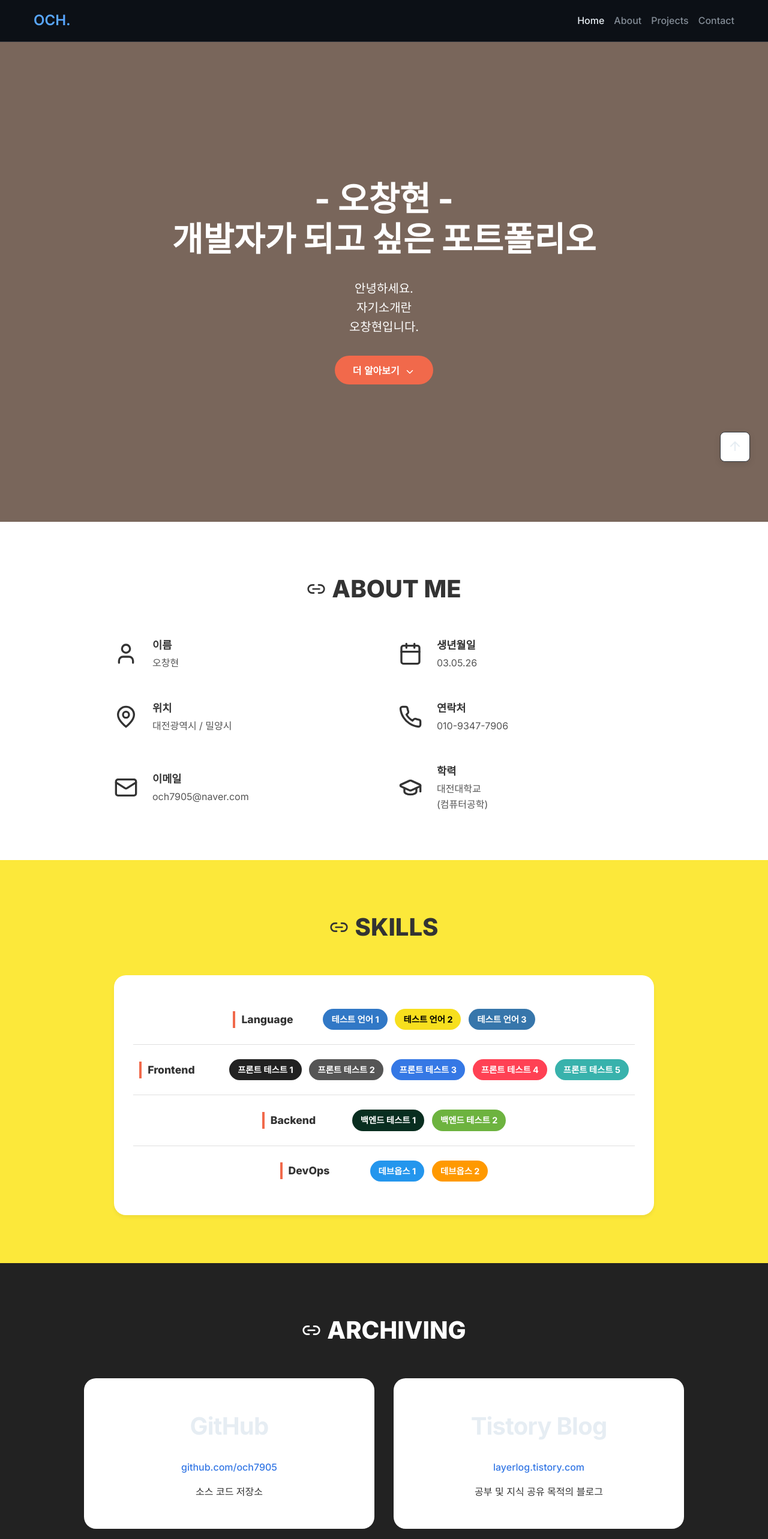
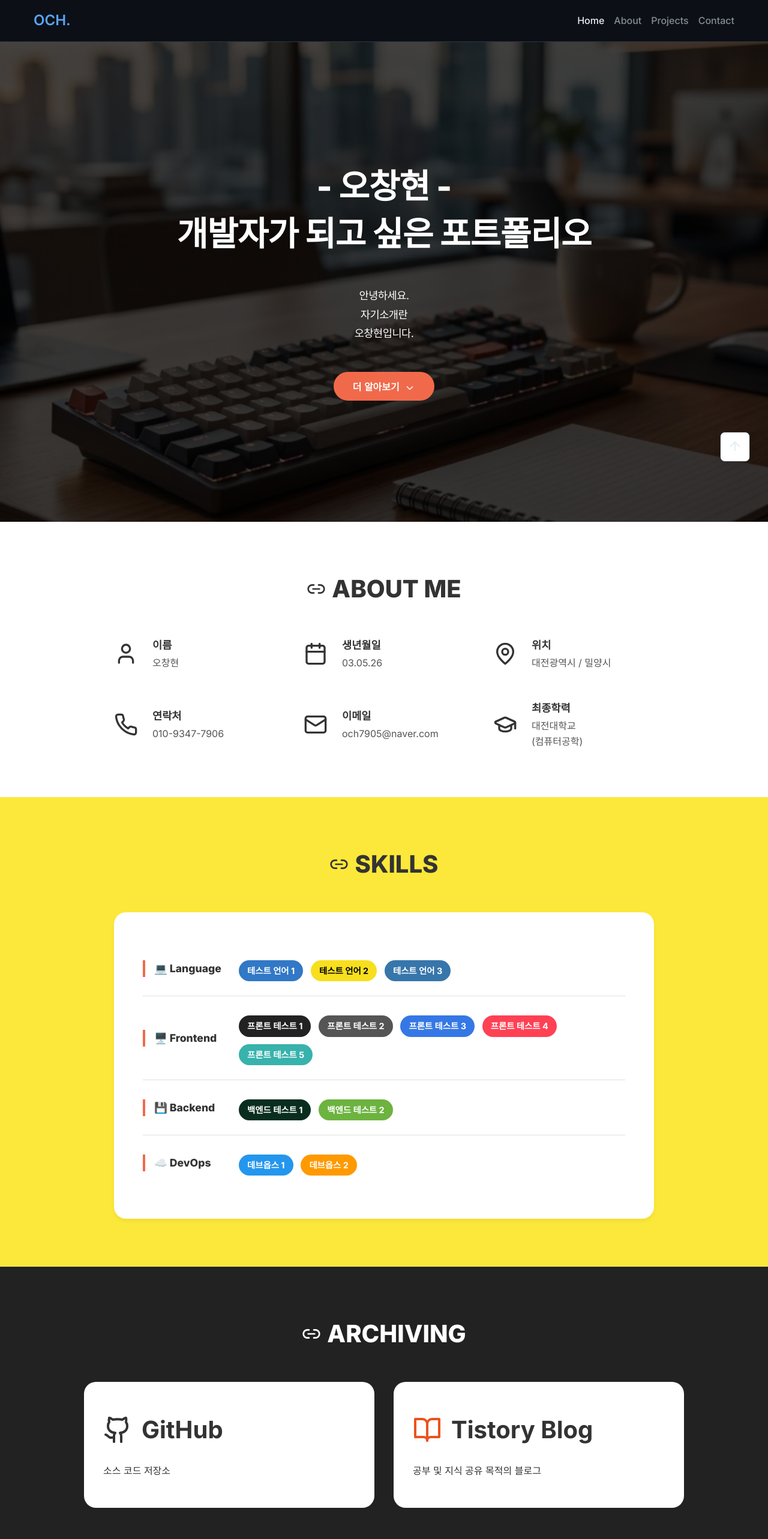
Before and after one commit to och7905/Personal_Page, a React (Vite) app: page / in a window 1280 px wide. Shown: the top 2566 px of the page at 60% size. Built offline with nearby package versions, Linux system fonts and the light colour scheme.

Commit message:
Update
update

```diff
--- a/src/index.css
+++ b/src/index.css
@@ -362,7 +362,11 @@ a:hover {
 /* 1. Hero Section */
 .hero-section {
   min-height: 100vh;
-  background-color: #79665B;
+  /* Dark overlay to make text readable with the image */
+  background-image: linear-gradient(rgba(0, 0, 0, 0.7), rgba(0, 0, 0, 0.7)), url('/hero-bg.jpg');
+  background-size: cover;
+  background-position: center;
+  background-repeat: no-repeat;
   color: white;
   position: relative;
   display: flex;
@@ -403,7 +407,7 @@ a:hover {
 /* 2. About Me */
 .about-grid {
   display: grid;
-  grid-template-columns: repeat(auto-fit, minmax(300px, 1fr));
+  grid-template-columns: repeat(3, 1fr);
   gap: 3rem;
   max-width: 900px;
   margin: 3rem auto 0;
@@ -448,7 +452,7 @@ a:hover {
 .skills-container {
   background-color: #fff;
   border-radius: 20px;
-  padding: 2rem;
+  padding: 3rem;
   max-width: 900px;
   margin: 3rem auto 0;
   box-shadow: 0 4px 6px rgba(0, 0, 0, 0.05);
@@ -462,12 +466,15 @@ a:hover {
 }
 
 .skill-category {
-  width: 150px;
+  width: 160px;
   font-weight: 800;
   font-size: 1.1rem;
   flex-shrink: 0;
   border-left: 4px solid #f1694b;
-  padding-left: 10px;
+  padding-left: 15px;
+  display: flex;
+  align-items: center;
+  gap: 8px;
 }
 
 .skill-tags {
--- a/src/pages/Home.jsx
+++ b/src/pages/Home.jsx
@@ -1,5 +1,5 @@
 import { Link } from 'react-router-dom';
-import { User, Calendar, MapPin, Phone, Mail, GraduationCap, Link2, ChevronDown, ArrowUp } from 'lucide-react';
+import { User, Calendar, MapPin, Phone, Mail, GraduationCap, Link2, ChevronDown, ArrowUp, Github, BookOpen } from 'lucide-react';
 
 function Home() {
     const scrollToSection = (id) => {
@@ -14,13 +14,15 @@ function Home() {
             {/* 1. Hero Section */}
             <section className="hero-section flex-center" id="hero">
                 <div className="hero-content text-center">
-                    <h1 className="hero-title">- 오창현 -<br />개발자가 되고 싶은
-                        포트폴리오</h1>
-                    <div className="hero-subtitle">
-                        <p>안녕하세요.</p>
-                        <p>자기소개란<br />오창현입니다.</p>
+                    <h1 className="hero-title font-bold" style={{ fontSize: '3.5rem', letterSpacing: '-1px', lineHeight: '1.4' }}>
+                        - 오창현 -<br />개발자가 되고 싶은 포트폴리오
+                    </h1>
+                    <div className="hero-subtitle mt-xl" style={{ fontSize: '1.1rem', lineHeight: '1.8', letterSpacing: '-0.5px' }}>
+                        안녕하세요.<br />
+                        자기소개란<br />
+                        오창현입니다.
                     </div>
-                    <button className="hero-btn mt-lg" onClick={() => scrollToSection('about')}>
+                    <button className="hero-btn mt-xl" onClick={() => scrollToSection('about')} style={{ backgroundColor: '#F1694B', color: 'white', borderRadius: '30px', padding: '12px 32px', fontSize: '1rem' }}>
                         더 알아보기 <ChevronDown size={18} style={{ display: 'inline', verticalAlign: 'middle', marginLeft: '4px' }} />
                     </button>
                 </div>
@@ -69,7 +71,7 @@ function Home() {
                         <div className="about-item flex-center">
                             <GraduationCap className="about-icon" />
                             <div className="about-info">
-                                <span className="about-label">학력</span>
+                                <span className="about-label">최종학력</span>
                                 <span className="about-value">대전대학교<br />(컴퓨터공학)</span>
                             </div>
                         </div>
@@ -83,17 +85,17 @@ function Home() {
                 <div className="container">
                     <h2 className="section-title text-center"><Link2 className="title-icon" /> SKILLS</h2>
                     <div className="skills-container card mt-xl">
-                        <div className="skill-row border-bottom flex-center">
-                            <div className="skill-category">Language</div>
-                            <div className="skill-tags">
+                        <div className="skill-row border-bottom flex-start">
+                            <div className="skill-category">💻 Language</div>
+                            <div className="skill-tags mt-xs">
                                 <span className="skill-tag" style={{ backgroundColor: '#3178C6', color: 'white' }}>테스트 언어 1</span>
                                 <span className="skill-tag" style={{ backgroundColor: '#F7DF1E', color: 'black' }}>테스트 언어 2</span>
                                 <span className="skill-tag" style={{ backgroundColor: '#3776AB', color: 'white' }}>테스트 언어 3</span>
                             </div>
                         </div>
-                        <div className="skill-row border-bottom flex-center">
-                            <div className="skill-category">Frontend</div>
-                            <div className="skill-tags">
+                        <div className="skill-row border-bottom flex-start">
+                            <div className="skill-category">🖥️ Frontend</div>
+                            <div className="skill-tags mt-xs">
                                 <span className="skill-tag bg-dark text-white">프론트 테스트 1</span>
                                 <span className="skill-tag bg-gray text-white">프론트 테스트 2</span>
                                 <span className="skill-tag" style={{ backgroundColor: '#3578E5', color: 'white' }}>프론트 테스트 3</span>
@@ -101,16 +103,16 @@ function Home() {
                                 <span className="skill-tag" style={{ backgroundColor: '#38B2AC', color: 'white' }}>프론트 테스트 5</span>
                             </div>
                         </div>
-                        <div className="skill-row border-bottom flex-center">
-                            <div className="skill-category">Backend</div>
-                            <div className="skill-tags">
+                        <div className="skill-row border-bottom flex-start">
+                            <div className="skill-category">💾 Backend</div>
+                            <div className="skill-tags mt-xs">
                                 <span className="skill-tag" style={{ backgroundColor: '#092E20', color: 'white' }}>백엔드 테스트 1</span>
                                 <span className="skill-tag" style={{ backgroundColor: '#6DB33F', color: 'white' }}>백엔드 테스트 2</span>
                             </div>
                         </div>
-                        <div className="skill-row flex-center border-none">
-                            <div className="skill-category">DevOps</div>
-                            <div className="skill-tags">
+                        <div className="skill-row flex-start border-none">
+                            <div className="skill-category">☁️ DevOps</div>
+                            <div className="skill-tags mt-xs">
                                 <span className="skill-tag" style={{ backgroundColor: '#2496ED', color: 'white' }}>데브옵스 1</span>
                                 <span className="skill-tag" style={{ backgroundColor: '#FF9900', color: 'white' }}>데브옵스 2</span>
                             </div>
@@ -124,16 +126,20 @@ function Home() {
                 <div className="container">
                     <h2 className="section-title text-center text-white"><Link2 className="title-icon text-white" /> ARCHIVING</h2>
                     <div className="archiving-grid mt-xl">
-                        <div className="archiving-card card bg-white text-dark text-center">
-                            <h3 className="archiving-title h2 font-bold mb-md">GitHub</h3>
-                            <a href="https://github.com/och7905" target="_blank" rel="noopener noreferrer" className="archiving-link">github.com/och7905</a>
-                            <p className="archiving-desc mt-sm text-secondary">소스 코드 저장소</p>
-                        </div>
-                        <div className="archiving-card card bg-white text-dark text-center">
-                            <h3 className="archiving-title h2 font-bold mb-md">Tistory Blog</h3>
-                            <a href="https://layerlog.tistory.com/" target="_blank" rel="noopener noreferrer" className="archiving-link">layerlog.tistory.com</a>
-                            <p className="archiving-desc mt-sm text-secondary">공부 및 지식 공유 목적의 블로그</p>
-                        </div>
+                        <a href="https://github.com/och7905" target="_blank" rel="noopener noreferrer" className="archiving-card card bg-white text-dark" style={{ textDecoration: 'none', display: 'block' }}>
+                            <div className="flex-start" style={{ alignItems: 'center', marginBottom: '1.5rem' }}>
+                                <Github size={48} style={{ marginRight: '16px', color: '#333' }} />
+                                <h3 className="archiving-title font-bold" style={{ fontSize: '2.5rem', margin: 0 }}>GitHub</h3>
+                            </div>
+                            <p className="archiving-desc text-secondary" style={{ margin: 0 }}>소스 코드 저장소</p>
+                        </a>
+                        <a href="https://layerlog.tistory.com/" target="_blank" rel="noopener noreferrer" className="archiving-card card bg-white text-dark" style={{ textDecoration: 'none', display: 'block' }}>
+                            <div className="flex-start" style={{ alignItems: 'center', marginBottom: '1.5rem' }}>
+                                <BookOpen size={48} style={{ marginRight: '16px', color: '#EB531F' }} />
+                                <h3 className="archiving-title font-bold" style={{ fontSize: '2.5rem', margin: 0 }}>Tistory Blog</h3>
+                            </div>
+                            <p className="archiving-desc text-secondary" style={{ margin: 0 }}>공부 및 지식 공유 목적의 블로그</p>
+                        </a>
                     </div>
                 </div>
             </section>
```
Also changed, not shown: public/hero-bg.jpg (added).
